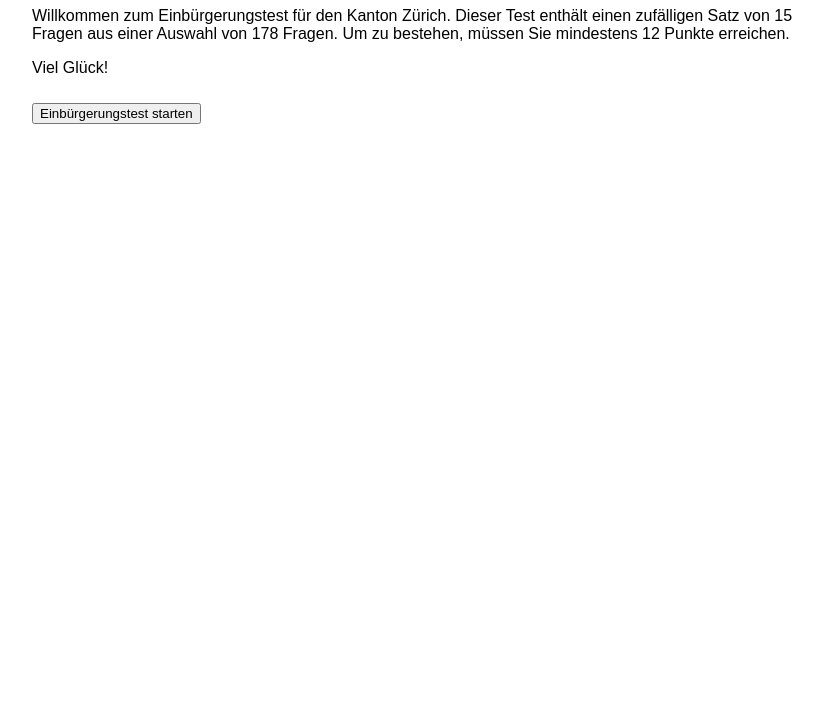
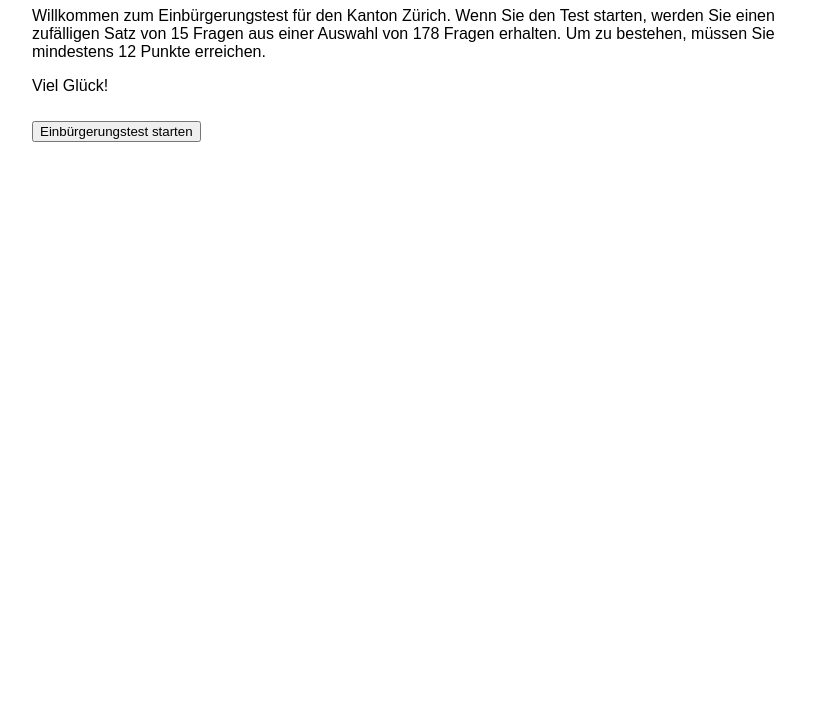
Before and after one commit to allgemeinbildung/einbuergerung_zh, a plain HTML site: page index.html in a window 1280 px wide. Shown: the part 93-800 px from the top of the page, without its empty margins (208-1031 px from the left). Drawn offline with Linux system fonts and the light colour scheme.

Commit message:
Update index.html

```diff
--- a/index.html
+++ b/index.html
@@ -13,7 +13,7 @@
 </head>
 <body>
     <h1>Einbürgerungstest Kanton Zürich</h1>
-    <p>Willkommen zum Einbürgerungstest für den Kanton Zürich. Dieser Test enthält einen zufälligen Satz von 15 Fragen aus einer Auswahl von 178 Fragen. Um zu bestehen, müssen Sie mindestens 12 Punkte erreichen.</p>
+    <p>Willkommen zum Einbürgerungstest für den Kanton Zürich. Wenn Sie den Test starten, werden Sie einen zufälligen Satz von 15 Fragen aus einer Auswahl von 178 Fragen erhalten. Um zu bestehen, müssen Sie mindestens 12 Punkte erreichen.</p>
     <p>Viel Glück!</p>
     <div>
         <button id="startTestButton">Einbürgerungstest starten</button>
```
